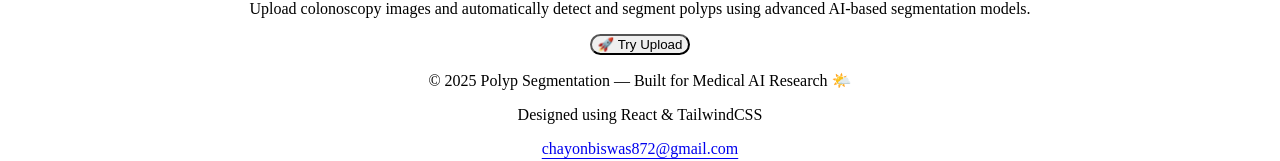
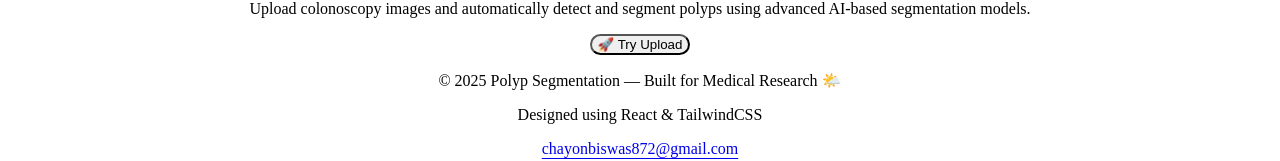
Before and after one commit to Chayon58/polyp-segmentation, a React (Vite) app: page / in a window 1280 px wide. Shown: the part 156-317 px from the top of the page. Built offline with nearby package versions, Linux system fonts and the light colour scheme.

Commit message:
Update footer text for clarity in the Polyp Segmentation app

```diff
--- a/src/App.jsx
+++ b/src/App.jsx
@@ -312,7 +312,7 @@ export default function App() {
         <div className="container mx-auto text-center">
           <p className="font-medium text-sm">
             © {new Date().getFullYear()} Polyp Segmentation — Built for
-            Medical AI Research 🌤️
+            Medical Research 🌤️
           </p>
           <p className="text-xs text-yellow-100 mt-2">
             Designed using React & TailwindCSS
```
